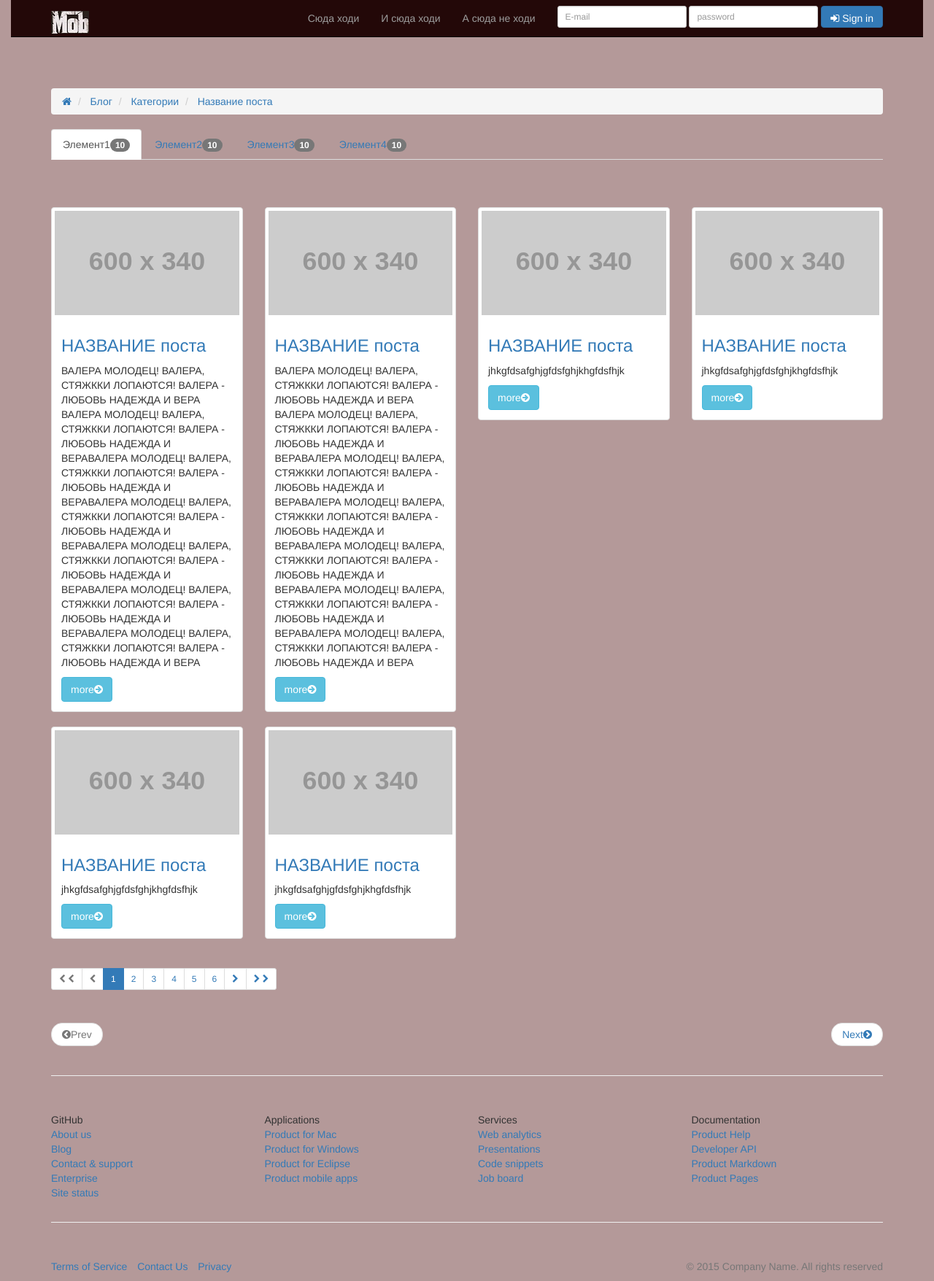
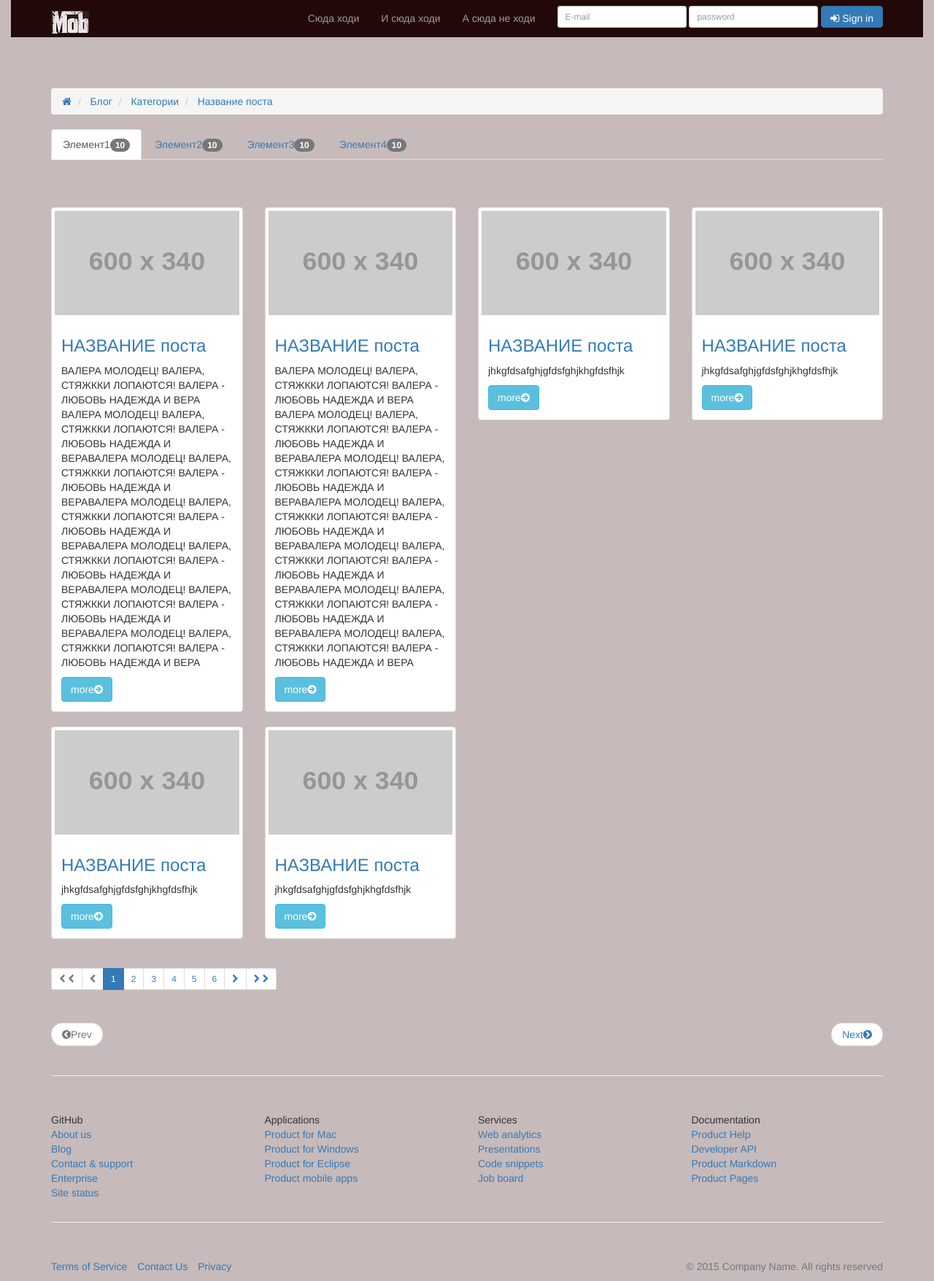
Before and after one commit to zasamen/zasamen.github.io, a PHP site: page / in a window 1280 px wide. Shown: the whole page at 73% size. Run offline with PHP 8.4, Linux system fonts and the light colour scheme; grey boxes labelled with a size stand in for pictures from a placeholder-image service; some libraries are stand-ins or nearby versions.

Commit message:
Working starting                    add sal                    Background and logo

```diff
--- a/css/style.css
+++ b/css/style.css
@@ -39,5 +39,5 @@ a.spoiler:after{
     background: #230808;
 }
 body{
-    background: #B49999;
+    background: #C7BABA;
 }
```
